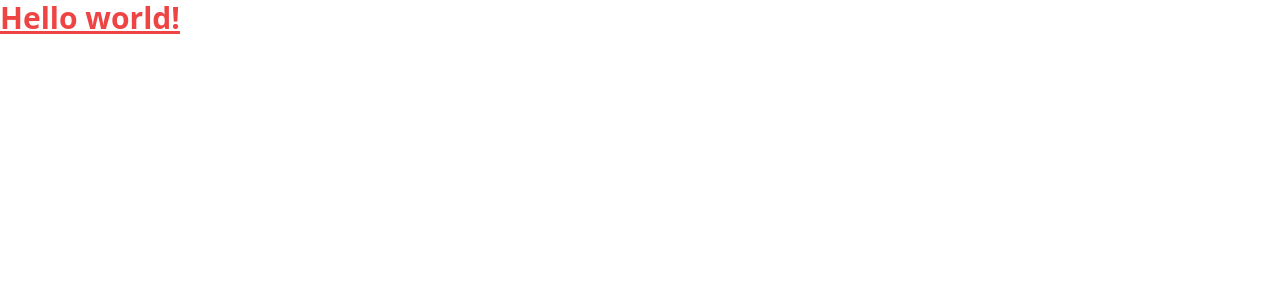
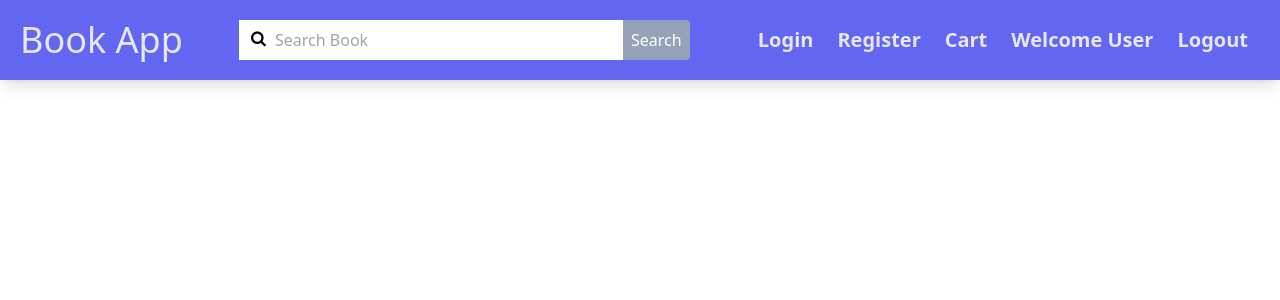
Before and after one commit to nithinshibu/MEAN_APP, an Angular app in the folder client/: page / in a window 1280 px wide. Shown: the top 300 px of the page. Built offline with nearby package versions, Linux system fonts and the light colour scheme.

Commit message:
Header added

```diff
--- a/client/src/app/app.component.html
+++ b/client/src/app/app.component.html
@@ -1 +1 @@
-<h1 class="text-3xl font-bold text-red-500 underline">Hello world!</h1>
+<app-header></app-header>
--- a/client/src/app/app.component.ts
+++ b/client/src/app/app.component.ts
@@ -1,13 +1,14 @@
 import { Component } from '@angular/core';
 import { CommonModule } from '@angular/common';
 import { RouterOutlet } from '@angular/router';
+import { HeaderComponent } from './components/header/header.component';
 
 @Component({
   selector: 'app-root',
   standalone: true,
-  imports: [CommonModule, RouterOutlet],
+  imports: [CommonModule, RouterOutlet, HeaderComponent],
   templateUrl: './app.component.html',
-  styleUrl: './app.component.scss'
+  styleUrl: './app.component.scss',
 })
 export class AppComponent {
   title = 'client';
--- a/client/src/app/components/header/header.component.html
+++ b/client/src/app/components/header/header.component.html
@@ -1 +1,46 @@
-<p>header works!</p>
+<nav
+  class="w-full flex justify-between items-center p-5 bg-indigo-500 shadow-lg"
+>
+  <div class="logo">
+    <span class="text-gray-200 text-4xl flex justify-start items-center"
+      >Book App</span
+    >
+  </div>
+  <div class="search relative">
+    <span class="absolute mt-1.5 mx-3"
+      ><i class="fa fa-search font-light" aria-hidden="true"></i
+    ></span>
+    <input
+      type="text"
+      placeholder="Search Book"
+      class="w-96 p-2 pl-9 rounded-r-none text-gray-600"
+    />
+    <button
+      class="bg-slate-400 p-2 rounded-r text-white outline-none outline-0"
+    >
+      Search
+    </button>
+  </div>
+  <div class="nav-items">
+    <span
+      class="text-xl cursor-pointer text-gray-200 font-bold m-3 hover:underline hover:text-indigo-200"
+      >Login</span
+    >
+    <span
+      class="text-xl cursor-pointer text-gray-200 font-bold m-3 hover:underline hover:text-indigo-200"
+      >Register</span
+    >
+    <span
+      class="text-xl cursor-pointer text-gray-200 font-bold m-3 hover:underline hover:text-indigo-200"
+      >Cart</span
+    >
+    <span
+      class="text-xl cursor-pointer text-gray-200 font-bold m-3 hover:underline hover:text-indigo-200"
+      >Welcome User</span
+    >
+    <span
+      class="text-xl cursor-pointer text-gray-200 font-bold m-3 hover:underline hover:text-indigo-200"
+      >Logout</span
+    >
+  </div>
+</nav>
--- a/client/src/index.html
+++ b/client/src/index.html
@@ -1,11 +1,15 @@
-<!doctype html>
+<!DOCTYPE html>
 <html lang="en">
   <head>
-  <meta charset="utf-8">
+    <meta charset="utf-8" />
     <title>Client</title>
-  <base href="/">
-  <meta name="viewport" content="width=device-width, initial-scale=1">
-  <link rel="icon" type="image/x-icon" href="favicon.ico">
+    <base href="/" />
+    <meta name="viewport" content="width=device-width, initial-scale=1" />
+    <link rel="icon" type="image/x-icon" href="favicon.ico" />
+    <link
+      rel="stylesheet"
+      href="https://cdnjs.cloudflare.com/ajax/libs/font-awesome/4.7.0/css/font-awesome.min.css"
+    />
   </head>
   <body>
     <app-root></app-root>
```
Lines whose indentation alone changed are shown as unchanged.
